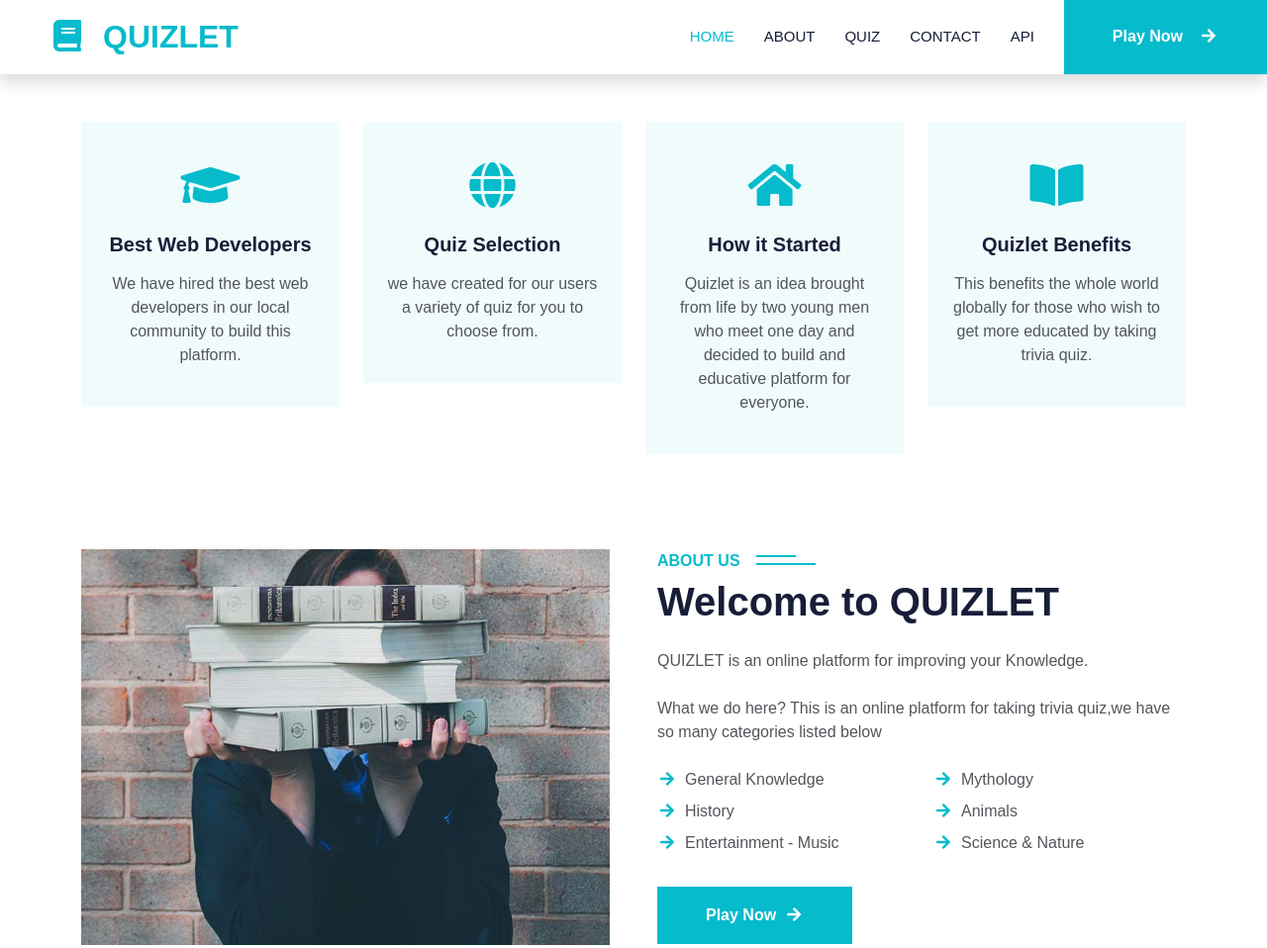
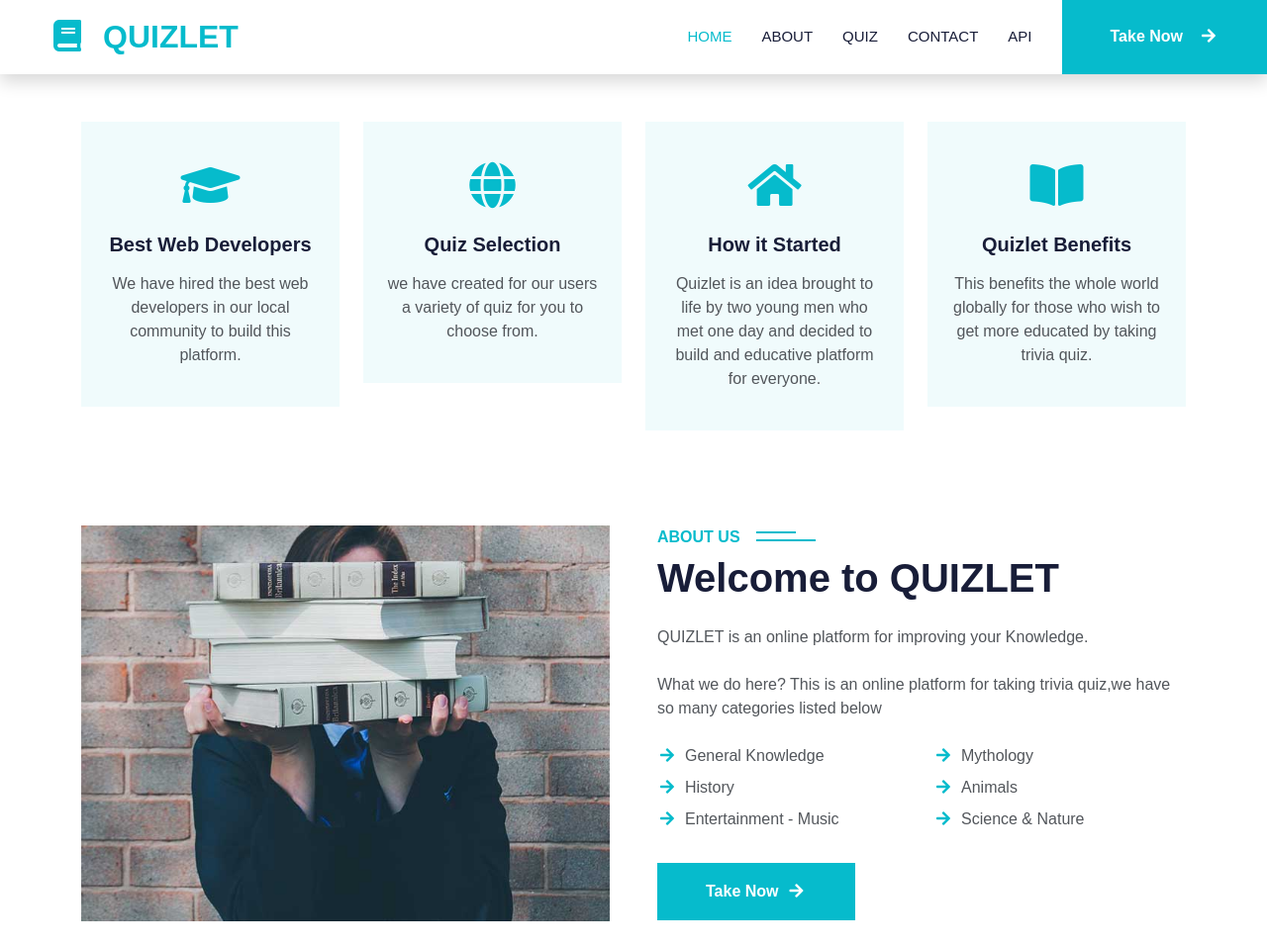
Before and after one commit to eziamakapromise/QUIZLET2.0, a plain HTML site: page index.html in a window 1280 px wide. Shown: the top 958 px of the page at 99% size. Drawn offline with nearby package versions, Linux system fonts and the light colour scheme.

Commit message:
Add files via upload

```diff
--- a/index.html
+++ b/index.html
@@ -57,7 +57,7 @@
                 <a href="#contact" class="nav-item nav-link">Contact</a>
                 <a href="https://opendb.com" class="nav-item nav-link" target="_blank">API</a>
             </div>
-            <a href="./startquiz/start.html" class="btn btn-primary py-4 px-lg-5 d-none d-lg-block">Play
+            <a href="./startquiz/start.html" class="btn btn-primary py-4 px-lg-5 d-none d-lg-block">Take
                 Now<i class="fa fa-arrow-right ms-3"></i></a>
         </div>
     </nav>
@@ -94,7 +94,7 @@
                         <div class="p-4">
                             <i class="fa fa-3x fa-home text-primary mb-4"></i>
                             <h5 class="mb-3">How it Started</h5>
-                            <p>Quizlet is an idea brought from life by two young men who meet one day and decided to
+                            <p>Quizlet is an idea brought to life by two young men who met one day and decided to
                                 build
                                 and educative platform for everyone.</p>
                         </div>
@@ -155,7 +155,7 @@
                             </p>
                         </div>
                     </div>
-                    <a class="btn btn-primary py-3 px-5 mt-2" href="./startquiz/start.html">Play Now<i
+                    <a class="btn btn-primary py-3 px-5 mt-2" href="./startquiz/start.html">Take Now<i
                             class="fa fa-arrow-right ms-2"></i></a>
                 </div>
             </div>
@@ -352,8 +352,8 @@
                 </div>
                 <div class="col-lg-3 col-md-6">
                     <h4 class="text-white mb-3">Contact</h4>
-                    <p class="mb-2"><i class="fa fa-map-marker-alt me-3"></i>11 chukwuifunaya iyoh street,Asaba,Delta
-                        state,NIGERIA</p>
+                    <p class="mb-2"><i class="fa fa-map-marker-alt me-3"></i>11 chukwuifunaya iyoh street, Asaba, Delta
+                        state, NIGERIA</p>
                     <p class="mb-2"><i class="fa fa-phone-alt me-3"></i>+2348026079237</p>
                     <p class="mb-2"><i class="fa fa-envelope me-3"></i>quizlet-info@gmail.com</p>
                     <div class="d-flex pt-2">
```
